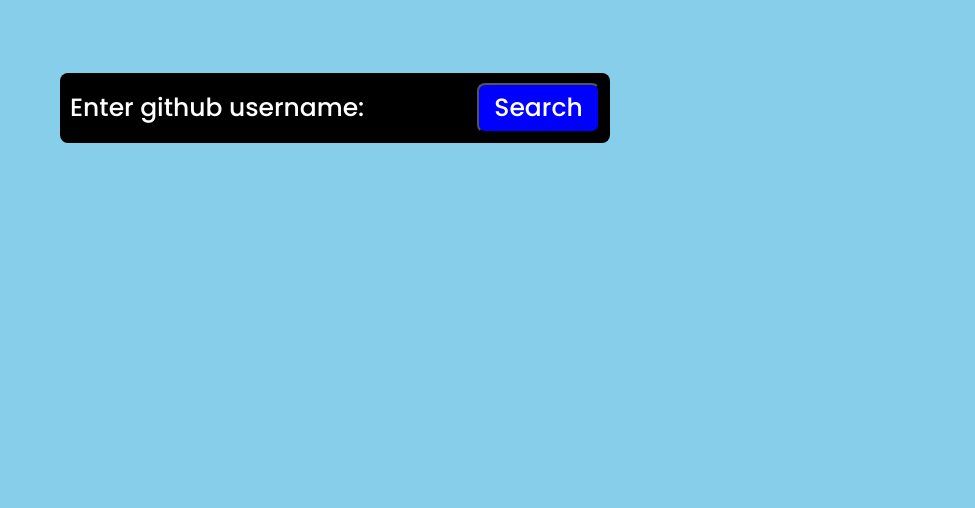
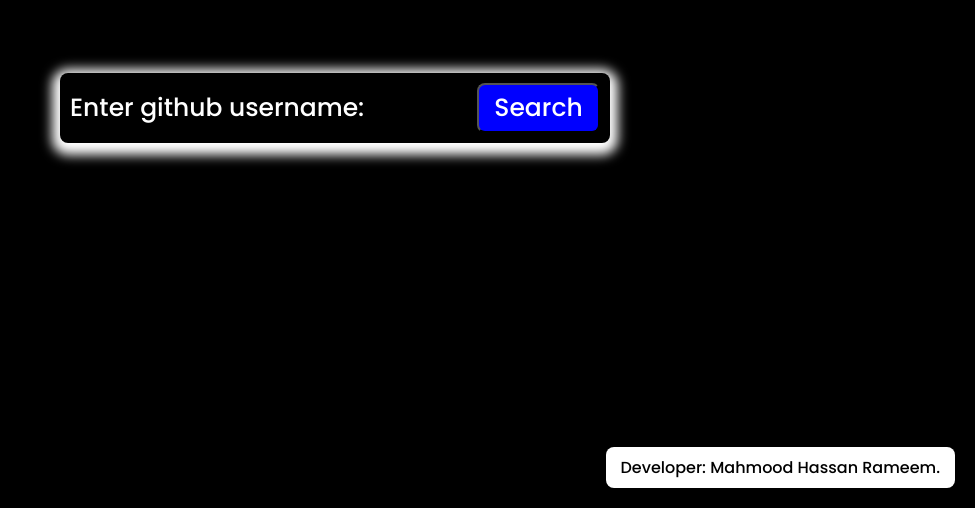
Before and after one commit to rameem2003/github_search_users, a plain HTML site: page index.html in a window 1280 px wide. Shown: the part 292-800 px from the top of the page, without its empty margins (305-1280 px from the left). Drawn offline with Linux system fonts and the light colour scheme.

Commit message:
UI update

```diff
--- a/index.html
+++ b/index.html
@@ -50,6 +50,11 @@
     </div>
 
 
+    <footer>
+        <p>Developer: Mahmood Hassan Rameem.</p>
+    </footer>
+
+
 
     <script src="./app.js"></script>
 </body>
--- a/style.css
+++ b/style.css
@@ -10,7 +10,8 @@
     align-items: center;
     justify-content: center;
     height: 100vh;
-    background-color: skyblue;
+    /* background-color: skyblue; */
+    background-color: black;
     flex-direction: column;
 }
 
@@ -23,6 +24,7 @@
     display: flex;
     align-items: center;
     justify-content: center;
+    box-shadow: 0px 4px 12px 8px white;
 }
 
 #wrapper input{
@@ -56,7 +58,9 @@
 #profile_ui{
     width: 550px;
     padding: 20px;
-    background-color: rgb(37, 37, 138);
+    /* background-color: rgb(37, 37, 138); */
+    background-color: black;
+    box-shadow: 0px 4px 12px 8px white;
     color: white;
     margin: 20px 0;
     border-radius: 8px;
@@ -150,6 +154,15 @@
     margin-top: 20px;
 }
 
+footer{
+    position: absolute;
+    bottom: 20px;
+    right: 20px;
+    background-color: white;
+    padding: 8px 15px;
+    border-radius: 8px;
+}
+
 
 /* responsive */
 
```
